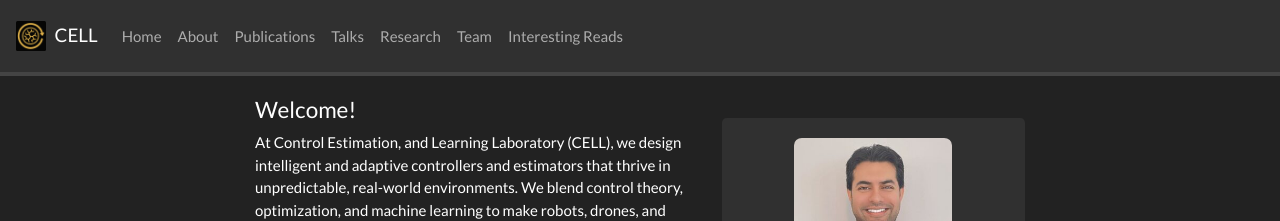
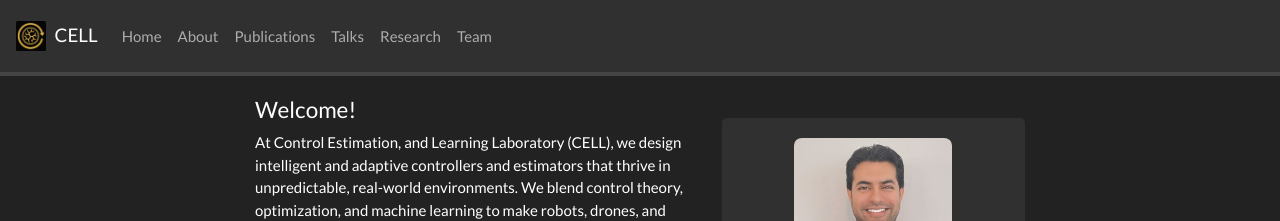
Before and after one commit to estimation-control-learning-laboratory/estimation-control-learning-laboratory.github.io, a Jekyll site: the page built from _pages/home.md, in a window 1280 px wide. Shown: the top 221 px of the page. Built offline with Jekyll 4.4.1, drawn with Linux system fonts in a browser that asks for light colours; nearby versions of some CDN libraries; a style sheet for code colours, icons or effects is not loaded.

Commit message:
Remove blogs from nav_pages (hide Blogs/Interesting Reads in navbar)

```diff
--- a/_config.yml
+++ b/_config.yml
@@ -31,8 +31,7 @@ nav_pages:
   - name: talks
   - name: research
   - name: team
-  - name: blogs
-    label: "Interesting Reads"
+
 
 include:
   - .htaccess
```
